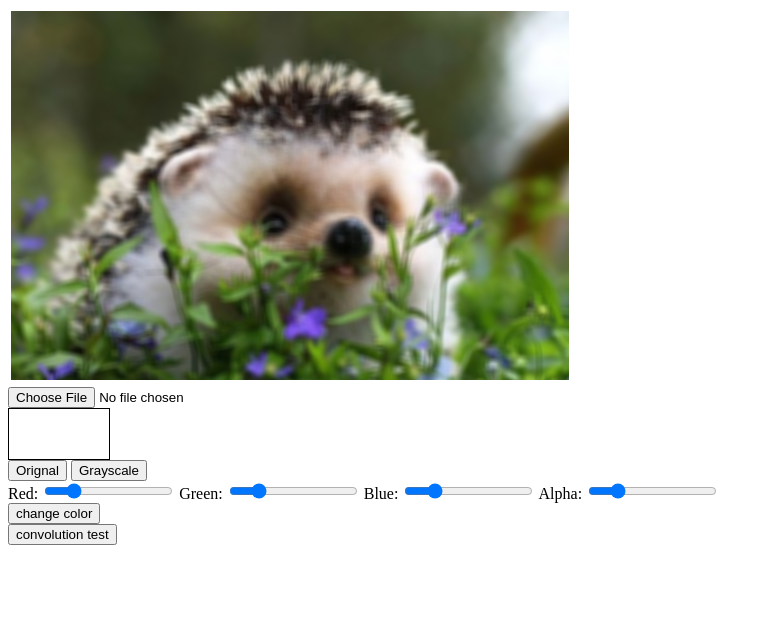
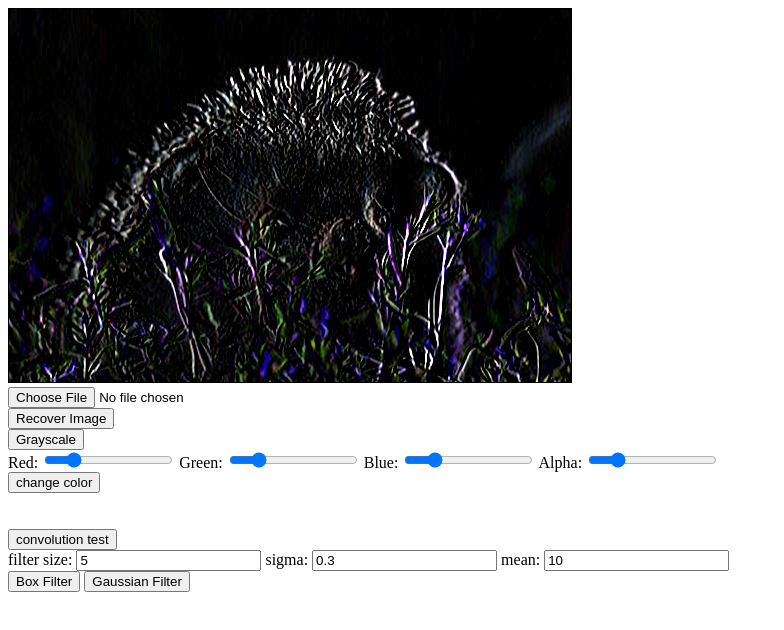
Before and after one commit to hyunillkang/image-filter, a plain HTML site: page index.html in a window 1280 px wide. Both pictures are taken after a click on the button "convolution test". Shown: the whole page, without its empty margins (0-784 px from the left). Drawn offline with Linux system fonts and the light colour scheme.

Commit message:
image filter

```diff
--- /dev/null
+++ b/convolution_filters.js
@@ -0,0 +1,174 @@
+function applyBoxFilter() {
+    let filterSize = document.getElementById("filterSize").value;
+
+    if (filterSize % 2 == 0) {
+        alert("Filter size should be odd number");
+        return;
+    }
+
+    let filter = [];
+    for (let i = 0; i < filterSize; i++) {
+        let temp = [];
+        for (let j = 0; j < filterSize; j++) {
+            temp.push(1 / (filterSize * filterSize));
+        }
+        filter.push(temp);
+    }
+
+    let imageMatrix = imageDataToImageMatrix(imageData);
+
+    calculateConvolution(imageMatrix, filter);
+
+    imageMatrixToImageData(imageMatrix);
+}
+
+function applyGaussianFilter() {
+
+    let filterSize = document.getElementById("filterSize").value;
+
+    if (filterSize % 2 == 0) {
+        alert("Filter size should be odd number");
+        return;
+    }
+
+
+    let sigma = document.getElementById("sigma").value;
+    let constant = 1 / (2 * Math.PI * sigma * sigma);
+    console.log(constant);
+
+    let filter = [];
+
+    for (let i = 0; i < filterSize; i++) {
+        let temp = [];
+        for (let j = 0; j < filterSize; j++) {
+            let x = i - parseInt(filterSize / 2);
+            let y = j - parseInt(filterSize / 2);
+            let value = constant * Math.pow(Math.E, -(x * x + y * y) / (2 * sigma * sigma));
+            temp.push(value);
+        }
+        filter.push(temp);
+    }
+
+    let imageMatrix = imageDataToImageMatrix(imageData);
+
+    calculateConvolution(imageMatrix, filter);
+
+    imageMatrixToImageData(imageMatrix);
+}
+
+
+function imageDataToImageMatrix() {
+
+    let imageWidth = imageData.width;
+    let imageHeight = imageData.height;
+
+
+    let imageMatrix = {
+        rChannel: [],
+        gChannel: [],
+        bChannel: [],
+        aChannel: []
+    };
+
+    for (let row = 0; row < imageHeight; row++) {
+        let rChannel = [];
+        let gChannel = [];
+        let bChannel = [];
+        let aChannel = [];
+
+        for (let col = 0; col < imageWidth; col++) {
+
+            rChannel.push(imageData.data[imageWidth * 4 * row + 4 * col]);
+            gChannel.push(imageData.data[imageWidth * 4 * row + 4 * col + 1]);
+            bChannel.push(imageData.data[imageWidth * 4 * row + 4 * col + 2]);
+            aChannel.push(imageData.data[imageWidth * 4 * row + 4 * col + 3]);
+
+        }
+
+        imageMatrix.rChannel.push(rChannel);
+        imageMatrix.gChannel.push(gChannel);
+        imageMatrix.bChannel.push(bChannel);
+        imageMatrix.aChannel.push(aChannel);
+
+    }
+
+
+
+    return imageMatrix;
+}
+
+function imageMatrixToImageData(imageMatrix) {
+
+    let imageWidth = imageData.width;
+    let imageHeight = imageData.height;
+
+    let convertedData = context.createImageData(imageWidth, imageHeight);
+
+
+    let item = [];
+    for (let row = 0; row < imageHeight; row++) {
+        for (let col = 0; col < imageWidth; col++) {
+
+            convertedData.data[imageWidth * 4 * row + 4 * col] = imageMatrix.rChannel[row][col];// + 255;
+            convertedData.data[imageWidth * 4 * row + 4 * col + 1] = imageMatrix.gChannel[row][col];// + 255;
+            convertedData.data[imageWidth * 4 * row + 4 * col + 2] = imageMatrix.bChannel[row][col];// + 255;
+            convertedData.data[imageWidth * 4 * row + 4 * col + 3] = 255;//imageMatrix.aChannel[row][col];
+
+            item.push([row, col, imageWidth * 4 * row + 4 * col, imageMatrix.rChannel[row][col]]);
+
+        }
+    }
+
+    context.putImageData(convertedData, 0, 0);
+
+}
+
+function convolutionTest() {
+
+    let filter = [
+        [-1, 0, 1],
+        [-1, 0, 1],
+        [-1, 0, 1]
+    ];
+
+    let imageMatrix = imageDataToImageMatrix(imageData);
+    console.log(imageMatrix);
+    calculateConvolution(imageMatrix, filter);
+
+    imageMatrixToImageData(imageMatrix);
+}
+
+function calculateConvolution(imageMatrix, filter) {
+
+    let halfFilterSize = parseInt(filter.length / 2);
+
+    let imageWidth = imageData.width;
+    let imageHeight = imageData.height;
+
+
+
+    for (let value in imageMatrix) {
+
+        let convolutedMatrix = Array(imageHeight).fill().map(() => Array(imageWidth).fill(0));
+
+        for (var imageRow = halfFilterSize; imageRow < imageHeight - halfFilterSize; imageRow++) {
+            for (var imageCol = halfFilterSize; imageCol < imageWidth - halfFilterSize; imageCol++) {
+
+                let convolutedValue = 0;
+                //console.log(imageRow, imageCol);
+
+                for (var filterRow = -halfFilterSize; filterRow <= halfFilterSize; filterRow++) {
+                    for (var filterCol = -halfFilterSize; filterCol <= halfFilterSize; filterCol++) {
+                        convolutedValue += imageMatrix[value][imageRow + filterRow][imageCol + filterCol] * filter[halfFilterSize - filterRow][halfFilterSize - filterCol];
+                    }
+                }
+                convolutedMatrix[imageRow][imageCol] = parseInt(convolutedValue);
+            }
+        }
+
+        imageMatrix[value] = convolutedMatrix;
+
+    }
+
+
+}
--- a/index.html
+++ b/index.html
@@ -10,26 +10,41 @@
     <canvas id="canvas" width="0px" height="0px"></canvas>
     <br>
     <input type="file" id="uploader" accept="image/png, image/jpeg" />
-    <div id="color" style="width: 100px; height:50px; border: solid 1px black;">
+
+    </br>
+    <input type="button" value="Recover Image" onclick="recoverImageToOriginal()" />
+    </br>
+    <!-- color filters -->
+    <div>
+        <input type="button" value="Grayscale" onclick="convertImageToGrayscale()" />
+        </br>
+
+        Red: <input type="range" name="imageSlider" min="0" max="255" value="50" />
+        Green: <input type="range" name="imageSlider" min="0" max="255" value="50" />
+        Blue: <input type="range" name="imageSlider" min="0" max="255" value="50" />
+        Alpha: <input type="range" name="imageSlider" min="0" max="255" value="50" />
+        </br>
+        <input type="button" value="change color" onclick="convertImageColor()" />
     </div>
 
-    <input type="button" value="Orignal" onclick="recoverImageToOriginal()"/>
-    <input type="button" value="Grayscale" onclick="convertImageToGrayscale()" />
-</br>
 
-    Red: <input type="range" name="imageSlider" min="0" max="255" value="50"/>
-    Green: <input type="range" name="imageSlider" min="0" max="255" value="50"/>
-    Blue: <input type="range" name="imageSlider" min="0" max="255" value="50"/>
-    Alpha: <input type="range" name="imageSlider" min="0" max="255" value="50"/>
-</br>
-    <input type="button" value="change color" onclick="convertImageColor()"/>
+    </br>
+    </br>
+    <!-- convolution filters-->
+    <div>
+        <input type="button" value="convolution test" onclick="convolutionTest()" />
+        </br>
+        filter size: <input type="number" id="filterSize" value="5"/>
+        sigma: <input type="number" id="sigma" value="0.3"/>
+        mean: <input type="number" id="mean" value="10"/>
+    </br>
+        <input type="button" value="Box Filter" onclick="applyBoxFilter()"/>
+        <input type="button" value="Gaussian Filter" onclick="applyGaussianFilter()"/>
 
-
-
-</br>
-<input type="button" value="convolution test" onclick="convolutionTest()"/>
+    </div>
     <script src="main.js"></script>
-    <script src="colorFilters.js"></script>
+    <script src="color_filters.js"></script>
+    <script src="convolution_filters.js"></script>
 </body>
 
 </html>
--- a/main.js
+++ b/main.js
@@ -6,9 +6,10 @@ context.fillRect(0, 0, canvas.width, canvas.height);
 
 const uploader = document.getElementById("uploader");
 
+/*
 canvas.addEventListener("click", function (e) {
     getColorData(e);
-});
+});*/
 
 uploader.addEventListener("change", function (e) {
     uploadImage(e);
@@ -26,7 +27,7 @@ image.onload = function () {
 
 }
 
-image.src = "hedgehog.jpg";
+image.src = "src/hedgehog.jpg";
 
 
 
@@ -64,125 +65,3 @@ function getColorData(e) {
 function recoverImageToOriginal() {
     context.putImageData(imageData, 0, 0);
 }
-
-function imageDataToImageMatrix() {
-
-    let imageWidth = imageData.width;
-    let imageHeight = imageData.height;
-
-    console.log(imageData);
-
-    let imageMatrix = {
-        rChannel: [],
-        gChannel: [],
-        bChannel: [],
-        aChannel: []
-    };
-
-    for (let row = 0; row < imageHeight; row++) {
-        let rChannel = [];
-        let gChannel = [];
-        let bChannel = [];
-        let aChannel = [];
-
-        for (let col = 0; col < imageWidth; col++) {
-
-            rChannel.push(imageData.data[imageWidth * 4 * row + 4 * col]);
-            gChannel.push(imageData.data[imageWidth * 4 * row + 4 * col + 1]);
-            bChannel.push(imageData.data[imageWidth * 4 * row + 4 * col + 2]);
-            aChannel.push(imageData.data[imageWidth * 4 * row + 4 * col + 3]);
-
-        }
-
-        imageMatrix.rChannel.push(rChannel);
-        imageMatrix.gChannel.push(gChannel);
-        imageMatrix.bChannel.push(bChannel);
-        imageMatrix.aChannel.push(aChannel);
-
-    }
-
-
-
-    return imageMatrix;
-}
-
-function imageMatrixToImageData(imageMatrix) {
-
-    let imageWidth = imageData.width;
-    let imageHeight = imageData.height;
-
-    let convertedData = context.createImageData(imageWidth, imageHeight);
-
-
-    let item = [];
-    for (let row = 0; row < imageHeight; row++) {
-        for (let col = 0; col < imageWidth; col++) {
-
-            convertedData.data[imageWidth * 4 * row + 4 * col] = imageMatrix.rChannel[row][col];
-            convertedData.data[imageWidth * 4 * row + 4 * col + 1] = imageMatrix.gChannel[row][col];
-            convertedData.data[imageWidth * 4 * row + 4 * col + 2] = imageMatrix.bChannel[row][col];
-            convertedData.data[imageWidth * 4 * row + 4 * col + 3] = imageMatrix.aChannel[row][col];
-
-            item.push([row, col, imageWidth * 4 * row + 4 * col, imageMatrix.rChannel[row][col]]);
-
-        }
-    }
-
-    context.putImageData(convertedData, 0, 0);
-
-}
-
-function convolutionTest() {
-
-    let filterSize = 7;
-    let filter = [];
-    for (let i = 0; i < filterSize; i++) {
-        let temp = [];
-        for (let j = 0; j < filterSize; j++) {
-            temp.push(1 / (filterSize * filterSize));
-        }
-        filter.push(temp);
-    }
-
-
-    let imageMatrix = imageDataToImageMatrix(imageData);
-
-    calculateConvolution(imageMatrix, filter);
-
-    imageMatrixToImageData(imageMatrix);
-}
-
-function calculateConvolution(imageMatrix, filter) {
-
-    let halfFilterSize = parseInt(filter.length / 2);
-
-    let imageWidth = imageData.width;
-    let imageHeight = imageData.height;
-
-
-
-    for (let value in imageMatrix) {
-
-        let convolutedMatrix = Array(imageHeight).fill().map(() => Array(imageWidth).fill(0));
-
-        for (var imageRow = halfFilterSize; imageRow < imageHeight - halfFilterSize; imageRow++) {
-            for (var imageCol = halfFilterSize; imageCol < imageWidth - halfFilterSize; imageCol++) {
-
-                let convolutedValue = 0;
-                //console.log(imageRow, imageCol);
-
-                for (var filterRow = -halfFilterSize; filterRow <= halfFilterSize; filterRow++) {
-                    for (var filterCol = -halfFilterSize; filterCol <= halfFilterSize; filterCol++) {
-                        convolutedValue += imageMatrix[value][imageRow + filterRow][imageCol + filterCol] * filter[halfFilterSize - filterRow][halfFilterSize - filterCol];
-                    }
-                }
-                convolutedMatrix[imageRow][imageCol] = parseInt(convolutedValue);
-            }
-        }
-
-        imageMatrix[value] = convolutedMatrix;
-
-    }
-
-
-}
```
Also changed, not shown: color_filters.js (renamed from colorFilters.js), src/hedgehog.jpg (renamed from hedgehog.jpg), src/hedgehog_grayscale.jpg (renamed from hedgehog_grayscale.jpg), src/test2.jpg (renamed from test2.jpg).
